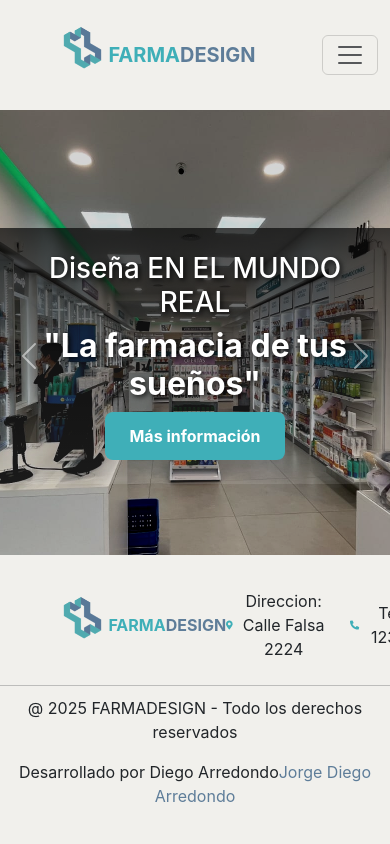
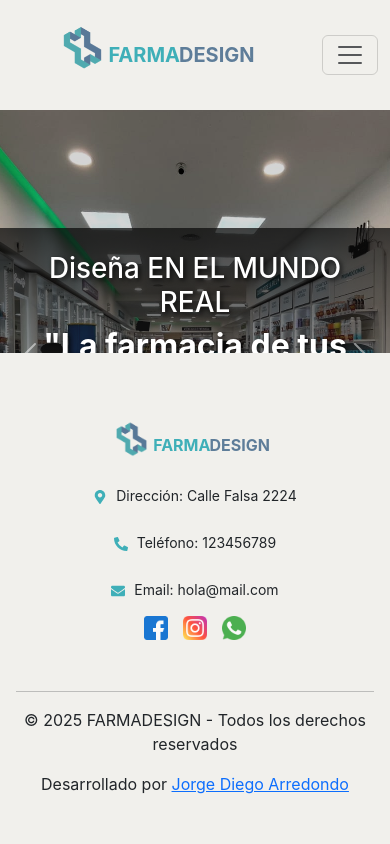
Before and after one commit to Diego2985/Farmadesign, a React (Create React App) app: page / in a window 390 px wide. Shown: the top 844 px of the page. Built offline with nearby package versions, Linux system fonts and the light colour scheme.

Commit message:
Se corrigio responsive para moviles

```diff
--- a/src/Components/Footer/Footer.css
+++ b/src/Components/Footer/Footer.css
@@ -1,51 +1,102 @@
 .footer {
-    background-Color: #F1F0EC;
-    padding: 20px 0;
+    display: flex;
+    flex-direction: column;
+    align-items: center;
+    background-color: #F1F0EC;
+    padding: 2rem 1rem;
     width: 100%;
+    text-align: center;
 }
 
+.footer-container {
+    display: flex;
+    flex-wrap: wrap;
+    justify-content: space-between;
+    align-items: center;
+    padding: 20px;
+    background-color: #F1F0EC;
+}
+
+
+/* Logo */
 .footer-brand {
     display: flex;
     align-items: center;
+    text-decoration: none; /* Quitar subrayado */
+
 }
 
-.footer-left {
-    display: flex;
-    justify-content: flex-start;
+.footer-logo-img {
+    height: 80px;
+    margin-right: -35px;
 }
 
-.footer-center {
-    flex: 1;
-    text-align: center;
+/* Estilos del texto "FARMA DESIGN" */
+.farma {
+    color: #3FAFB8;
+    font-weight: bold;
+  ;
 }
 
-.footer-icons-container img {
-    width: 30px;
-    height: 30px;
-    margin: 0 5px;
-    display: inline-block;
+.design {
+    color: #5E7D99;
+    font-weight: bold;
+    margin-left: -1px;
 }
 
-.footer-social-icon {
+/* Información de contacto */
+.footer-contact {
     display: flex;
     justify-content: center;
+    align-items: center;
+    gap: 20px;
+    flex-wrap: wrap;
+    font-size: 14px;
 }
 
-.footer hr {
-    margin: 10px 0;
+.footer-contact .icon {
+    color: #3FAFB8;
+    margin-right: 5px;
 }
 
-.footer-copyrigth {
-    margin-top: 10px;
+/* Redes sociales */
+.footer-social {
+    display: flex;
+    justify-content: center;
+    gap: 15px;
+}
+
+.social-icon {
+    width: 24px;
+    height: 24px;
+}
+
+/* Derechos de autor */
+.footer-copyright {
     text-align: center;
     width: 100%;
+    margin-top: 15px;
 }
 
-.footer a {
-    text-decoration: none;
-    color: #5E7D99;
+/* Ajustes para Mobile */
+@media (max-width: 768px) {
+    .footer-container {
+        flex-direction: column;
+        align-items: center;
+        text-align: center;
+    }
+
+    .footer-contact {
+        flex-direction: column;
+        text-align: center;
+        gap: 10px;
+    }
+
+    .footer-social {
+        justify-content: center;
+    }
+
+    .footer-left {
+        margin-left: -45px;
+    }
 }
-
-.footer a:hover {
-    text-decoration: underline;
-}
--- a/src/Components/Footer/Footer.jsx
+++ b/src/Components/Footer/Footer.jsx
@@ -1,6 +1,6 @@
 import React from 'react';
 import footer_logo from '../../Assets/image/logo.png';
-import './Footer.css'
+import './Footer.css';
 import facebook_icon from '../../Assets/image/Iconos/facebook.png';
 import whatsapp_icon from '../../Assets/image/Iconos/whatsapp.png';
 import instagram_icon from '../../Assets/image/Iconos/instagram.png';
@@ -9,50 +9,39 @@ import { FaMapMarkerAlt, FaPhoneAlt, FaEnvelope } from 'react-icons/fa';
 const Footer = () => {
   return (
     <footer className="footer fixed-bottom">
-      <div className="container d-flex justify-content-between align-items-center">
-        {/* Logo y texto de la izquierda */}
-        <div className="footer-left d-flex align-items-center">
-          <a className="footer-brand d-flex align-items-center" href="#home">
-                    <img src={footer_logo} alt="Logo" style={{ height: "100px", marginRight: "-45px" }}/>
-                    <span className="farma" style={{ color: "#3FAFB8", fontWeight: "bold" }}>FARMA</span>
-                    <span className="design" style={{ color: "#5E7D99", fontWeight: "bold" }}>DESIGN</span>
-                  </a>
+      <div className="container footer-container">
+
+        {/* Logo y texto */}
+        <div className="footer-left">
+          <a className="footer-brand" href="#home">
+            <img src={footer_logo} alt="Logo" className="footer-logo-img"/>
+            <span className="farma">FARMA</span>
+            <span className="design">DESIGN</span>
+          </a>
         </div>
 
-        {/* Informacion de contacto */}
-        <div className="footer-contact d-flex aling-items-center gap-4">
-          <p className="d-flex align-items-center m-0">
-            <FaMapMarkerAlt style={{ color:"#3fafb8", marginRight: "8px" }}/>Direccion: Calle Falsa 2224
-          </p>
-          <p className="d-flex align-items-center m-0">
-          <FaPhoneAlt style={{ color:"#3fafb8", marginRight: "8px" }}/>Telefono: 123456789
-          </p>
-          <p className="d-flex align-items-center m-0">
-          <FaEnvelope style={{ color:"#3fafb8", marginRight: "8px" }}/>Email: hola@mail.com
-          </p>
+        {/* Información de contacto */}
+        <div className="footer-contact">
+          <p><FaMapMarkerAlt className="icon"/> Dirección: Calle Falsa 2224</p>
+          <p><FaPhoneAlt className="icon"/> Teléfono: 123456789</p>
+          <p><FaEnvelope className="icon"/> Email: hola@mail.com</p>
         </div>
 
-
         {/* Iconos de redes sociales */}
-         <div className="footer-social-icon d-flex justify-content-center">
-                <div className="footer-icons-container mx-2">
-                       <img src={facebook_icon} alt="Facebook" />
-                </div>
-                <div className="footer-icons-container mx-2">
-                       <img src={instagram_icon} alt="Instagram" />
-                </div>
-                <div className="footer-icons-container mx-2">
-                       <img src={whatsapp_icon} alt="Whatsapp" />
-                </div>
+        <div className="footer-social">
+          <img src={facebook_icon} alt="Facebook" className="social-icon"/>
+          <img src={instagram_icon} alt="Instagram" className="social-icon"/>
+          <img src={whatsapp_icon} alt="Whatsapp" className="social-icon"/>
         </div>
       </div>
-            <div className="footer-copyright text-center">
-                 <hr />
-                 <p>@ 2025 FARMADESIGN  - Todo los derechos reservados</p>
-                 <p>Desarrollado por Diego Arredondo<a href="https://www.linkedin.com/in/Jorge-Diego-Arredondo/" target="_blank" rel="noopener noreferrer">Jorge Diego Arredondo</a></p>
-            </div>
-      </footer>
-  )
+
+      <div className="footer-copyright">
+        <hr />
+        <p>© 2025 FARMADESIGN - Todos los derechos reservados</p>
+        <p>Desarrollado por <a href="https://www.linkedin.com/in/Jorge-Diego-Arredondo/" target="_blank" rel="noopener noreferrer">Jorge Diego Arredondo</a></p>
+      </div>
+    </footer>
+  );
 }
 
-export default Footer
+export default Footer;
```
